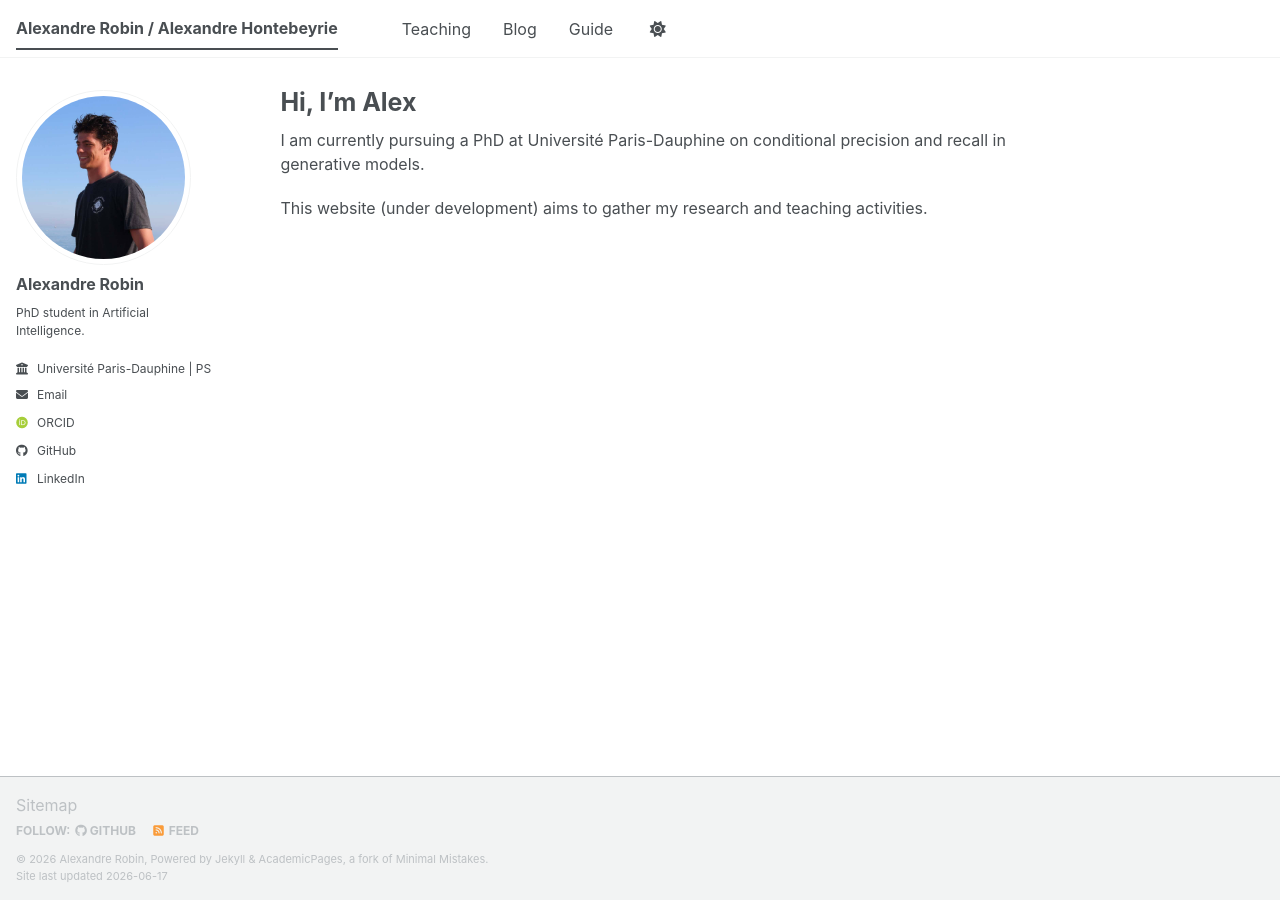
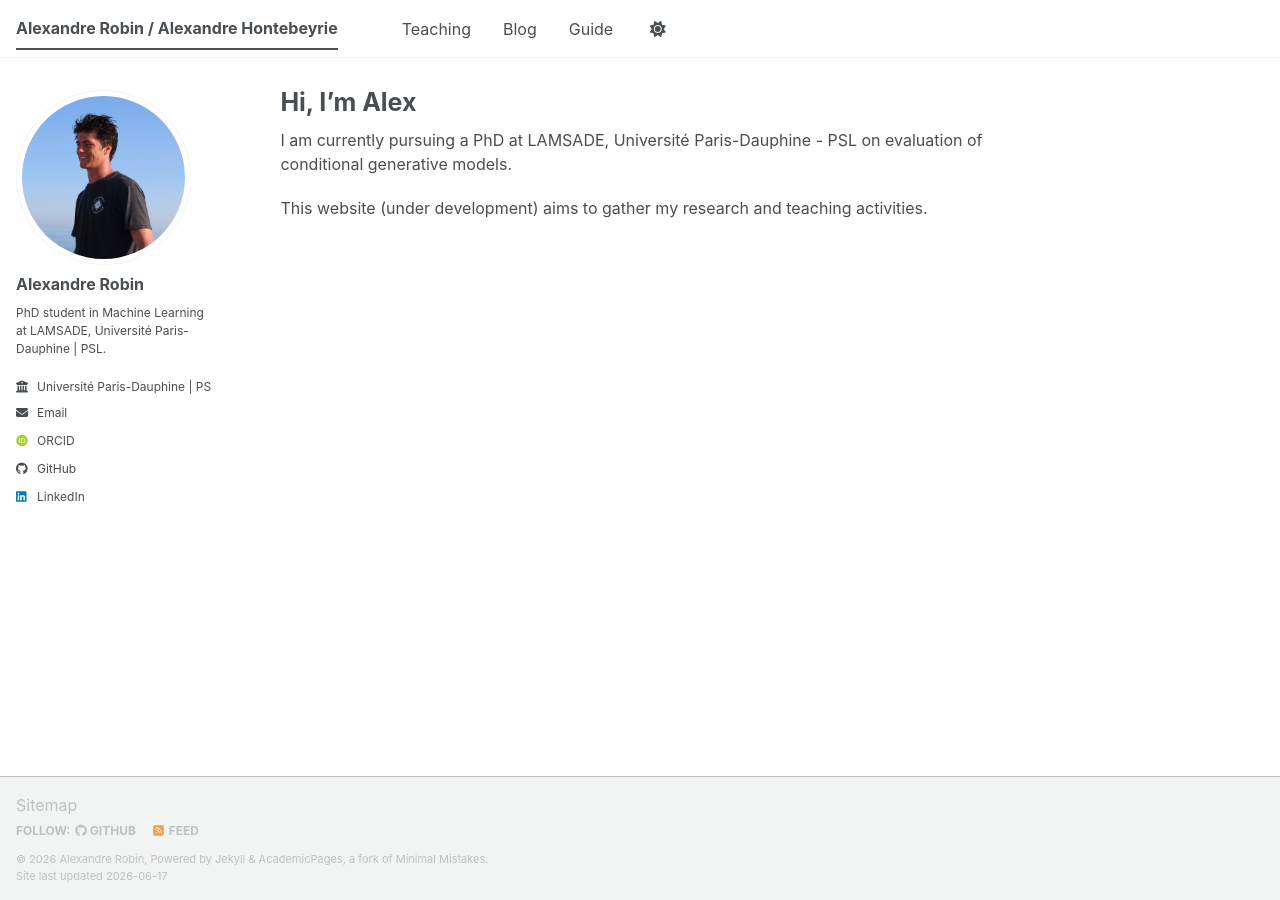
Before and after one commit to alexrob123/alexrob123.github.io, a Jekyll site: the page built from _pages/about.md, in a window 1280 px wide. Built offline with Jekyll 4.4.1, drawn with Linux system fonts in a browser that asks for light colours; some web fonts are replaced; a script bundle is joined from its source files by our own code; library files that are not in the unit come from our copies; some of the changed lines change nothing that is shown.

Commit message:
Update Description

```diff
--- a/_config.yml
+++ b/_config.yml
@@ -19,15 +19,18 @@
 baseurl: "" # the subpath of your site, e.g. "/blog"
 repository: "alexrob123/alexrob123.github.io"
 
+####################################################################################################
+# AUTHOR CONTENT
 # Site Author - The following control what appear as part of the author content on the side bar.
 #               If a field is blank the icon and link will not appear, otherwise it will be shown.
 #               Additional customization can be done by editing /_includes/author-profile.html
+####################################################################################################
 author:
   # Biographic information
   avatar: "profil.jpg"
   name: *name
   pronouns: # example: "she/her"
-  bio: "PhD student in Artificial Intelligence."
+  bio: "PhD student in Machine Learning at LAMSADE, Université Paris-Dauphine | PSL."
   # location: "Earth"
   employer: "Université Paris-Dauphine | PSL"
   uri: # URL
--- a/_pages/about.md
+++ b/_pages/about.md
@@ -7,7 +7,7 @@
   - /about.html
 ---
 
-I am currently pursuing a PhD at Université Paris-Dauphine on conditional precision and recall in generative models.
+I am currently pursuing a PhD at LAMSADE, Université Paris-Dauphine - PSL on evaluation of conditional generative models.
 
 This website (under development) aims to gather my research and teaching activities.
 
@@ -38,11 +38,11 @@
 Getting started
 ======
 1. Register a GitHub account if you don't have one and confirm your e-mail (required!)
-1. Fork [this template](https://github.com/academicpages/academicpages.github.io) by clicking the "Use this template" button in the top right.
-1. Go to the repository's settings (rightmost item in the tabs that start with "Code", should be below "Unwatch"). Rename the repository "[your GitHub username].github.io", which will also be your website's URL.
-1. Set site-wide configuration and create content & metadata (see below -- also see [this set of diffs](https://archive.is/3TPas) showing what files were changed to set up [an example site](https://getorg-testacct.github.io) for a user with the username "getorg-testacct")
-1. Upload any files (like PDFs, .zip files, etc.) to the files/ directory. They will appear at https://[your GitHub username].github.io/files/example.pdf.
-1. Check status by going to the repository settings, in the "GitHub pages" section
+2. Fork [this template](https://github.com/academicpages/academicpages.github.io) by clicking the "Use this template" button in the top right.
+3. Go to the repository's settings (rightmost item in the tabs that start with "Code", should be below "Unwatch"). Rename the repository "[your GitHub username].github.io", which will also be your website's URL.
+4. Set site-wide configuration and create content & metadata (see below -- also see [this set of diffs](https://archive.is/3TPas) showing what files were changed to set up [an example site](https://getorg-testacct.github.io) for a user with the username "getorg-testacct")
+5. Upload any files (like PDFs, .zip files, etc.) to the files/ directory. They will appear at https://[your GitHub username].github.io/files/example.pdf.
+6. Check status by going to the repository settings, in the "GitHub pages" section
 
 Site-wide configuration
 ------
```
